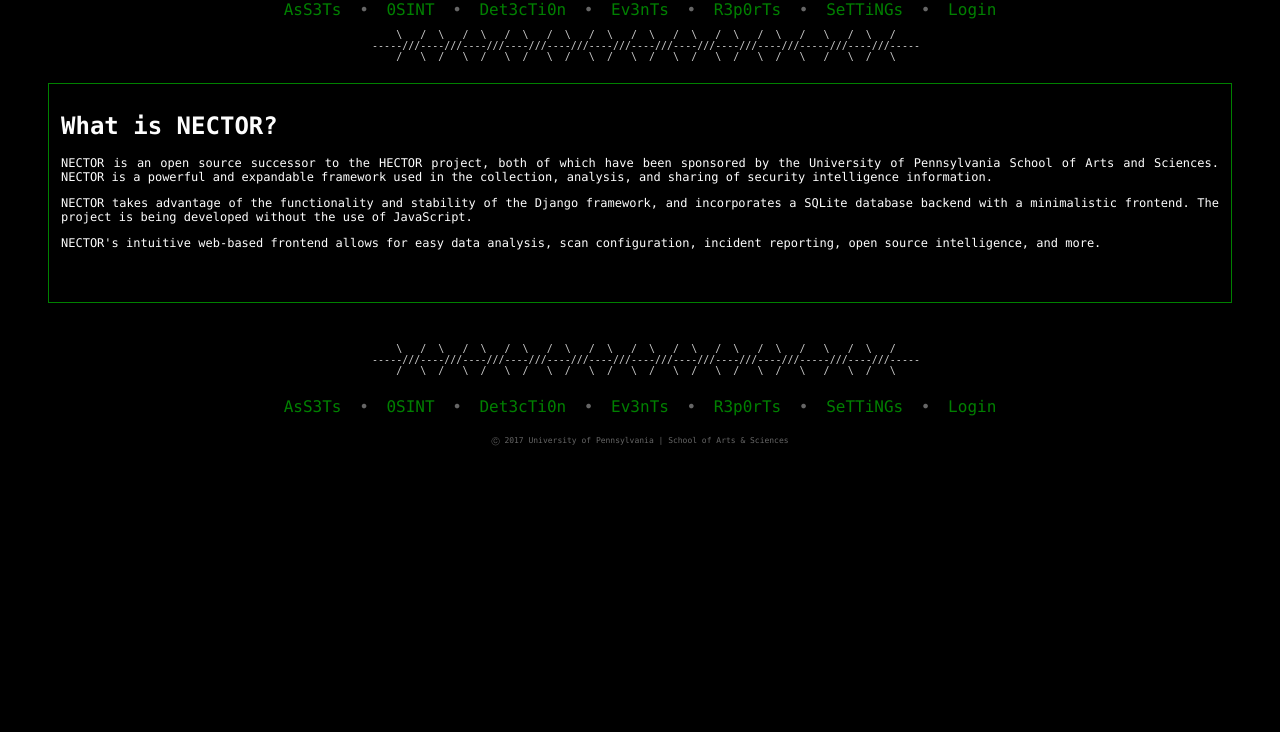
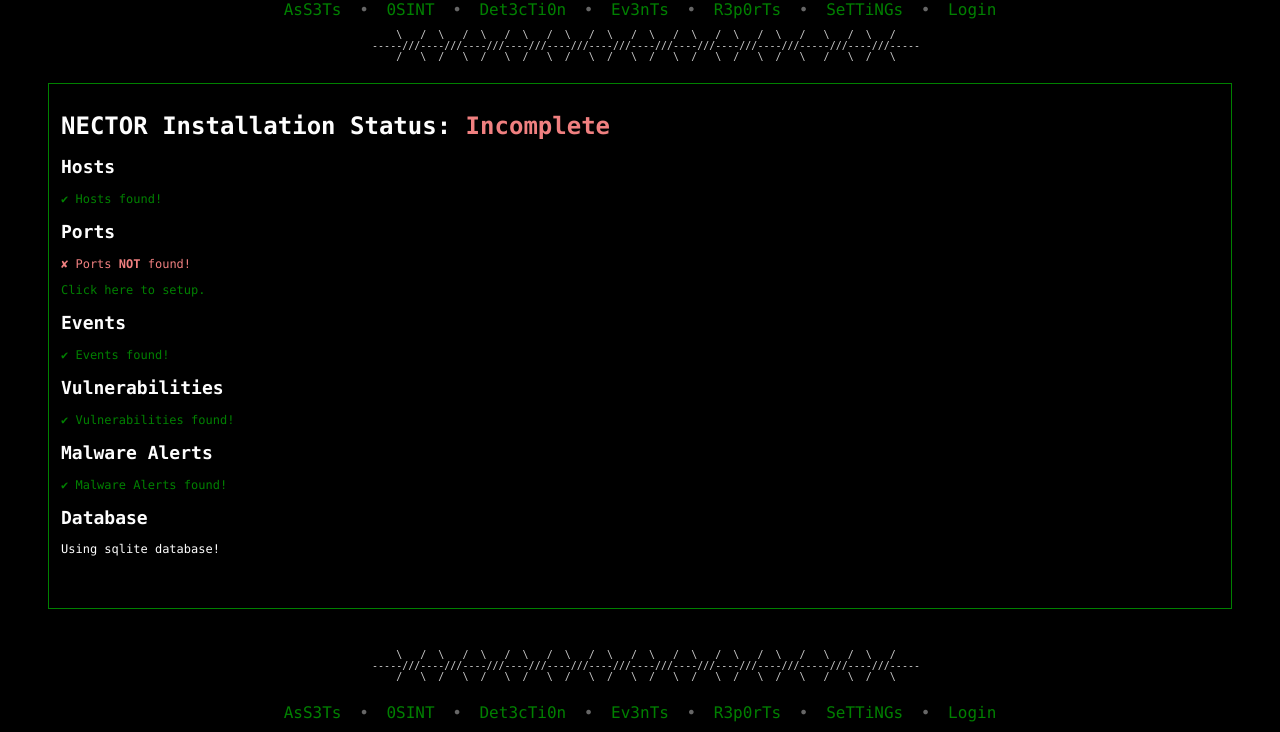
Before and after one commit to clayball/nector, a Django app: page / in a window 1280 px wide. Shown: the part 180-912 px from the top of the page. Before the commit the page ends 626 px from the top, so only its background shows below. Run offline with Django 3.2, Linux system fonts and the light colour scheme; tables that the repository leaves empty hold one stand-in row (values such as "Sample post").

Commit message:
Fixing Vulns setup, adding Malware setup.

```diff
--- a/nector/urls.py
+++ b/nector/urls.py
@@ -32,7 +32,7 @@
     url(r'^reports/', views.reports, name='reports'),
     url(r'^scans/', include('scans.urls')),
     url(r'^settings/', views.settings, name='settings'),
-    url(r'^status/', include('nector_home.urls')),
+    url(r'^status/', views.status, name='status'),
     url(r'^trending/', include('trending.urls')),
     url(r'^vulnz/', include('vulnerabilities.urls')),
 
--- a/nector_home/templates/nector_home/status.html
+++ b/nector_home/templates/nector_home/status.html
@@ -151,12 +151,46 @@
 {% endif %}
 
 {% if sup_malware %}
-<div style="float:right; margin-right:100px">
-<h2>Malware Setup</h2>
-<form>
-    <input type="textarea">
-    <input type="button">
+<div style="float:right; margin-right:20px">
+<h2>Malware Alerts Setup</h2>
+
+<p>Enter the following info for your Malware Alerts:</p><br>
+<b>
+<p>Alert ID&nbsp;&nbsp;&nbsp;Alert Type&nbsp;&nbsp;
+    &nbsp;&nbsp;&nbsp;File Name&nbsp;&nbsp;&nbsp;&nbsp;&nbsp;
+    &nbsp;
+    Computer&nbsp;&nbsp;&nbsp;&nbsp;
+    &nbsp;&nbsp;IPv4 Address&nbsp;&nbsp;&nbsp;&nbsp;&nbsp;&nbsp;
+    Contact Group&nbsp;&nbsp;&nbsp;&nbsp;Virus&nbsp;&nbsp;&nbsp;
+    &nbsp;&nbsp;&nbsp;&nbsp;&nbsp;&nbsp;&nbsp;&nbsp;&nbsp;&nbsp;Action Taken&nbsp;&nbsp;&nbsp;
+    Comment</p>
+</b>
+<form name="malware_form" action="/status/submit-malware/" method="post">{% csrf_token %}
+    {{ mals_form.management_form }}
+    {% for mal_form in mals_form %}
+    {{mal_form}}<br><br>
+    {% endfor %}
+    <input type="hidden" name="num_extra_forms" value={{extra_forms}}>
+    <br><button type="submit" name="add-additional-event" class="btn-link"><u>[Add another Malware Alert]</u></button>
+    <br><br><br><input type="submit" value="Submit">
 </form>
+
+<br><br>
+<b>- OR -</b>
+<br><br>
+<p>Upload a file containing your Malware Alerts.<br>
+   Follow the formatting of <i>sample-data/sample-malware.csv</i>.<br>
+   If you have use Symantec Endpoint Protection (SEP) Alerts, you can easily
+   generate this file by doing the following:</p>
+   <ol>
+       <li>todo</li>
+   </ol>
+   <br>
+<form action="/status/submit-malware/" method="post" enctype="multipart/form-data">{% csrf_token %}
+    <input type="file" name="malware_file">
+    <br><br><input type="submit" value="Upload">
+</form>
+
 </div>
 {% endif %}
 
@@ -192,11 +226,11 @@
 <a href="/status/setup-vulns/">Click here to setup.</a>
 {% endif %}
 
-<h2>Malware Info</h2>
+<h2>Malware Alerts</h2>
 {% if malware_installed %}
-<p style="color:green">&#10004; Malware Info found!</p>
+<p style="color:green">&#10004; Malware Alerts found!</p>
 {% else %}
-<p style="color:lightcoral">&#10008; Malware Info <b>NOT</b> found!</p>
+<p style="color:lightcoral">&#10008; Malware Alerts <b>NOT</b> found!</p>
 <a href="/status/setup-malware/">Click here to setup.</a>
 {% endif %}
 
--- a/nector_home/urls.py
+++ b/nector_home/urls.py
@@ -15,4 +15,5 @@
     url(r'^nmap-ports/', views.nmap_ports, name='nmap_ports'),
     url(r'^submit-events/', views.submit_events, name='submit_events'),
     url(r'^submit-vulns/', views.submit_vulns, name='submit_vulns'),
+    url(r'^submit-malware/', views.submit_malware, name='submit_malware'),
 ]
--- a/nector_home/views.py
+++ b/nector_home/views.py
@@ -10,14 +10,39 @@
 from events.models import Event
 from malware.models import Malware
 
-from forms import EventForm, VulnForm
+from forms import EventForm, VulnForm, MalwareForm
 
 import os.path # Used to check for existing subnets.txt
 import subprocess # Used for performing nmap scans.
 
 
 def index(request):
-    return status(request)
+    installation_complete = False
+
+    subnets_installed = os.path.isfile('subnets.txt')
+
+    hosts_installed = Host.objects.all().exists()
+    vulns_installed = Vulnerability.objects.all().exists()
+    events_installed = Event.objects.all().exists()
+    malware_installed = Malware.objects.all().exists()
+    ports_installed = Host.objects.all().filter(ports__icontains='"').exists()
+
+    if hosts_installed and vulns_installed and events_installed \
+       and ports_installed and malware_installed:
+        installation_complete = True
+
+    context = {'subnets_installed' : subnets_installed,
+               'hosts_installed'   : hosts_installed,
+               'vulns_installed'   : vulns_installed,
+               'events_installed'  : events_installed,
+               'malware_installed' : malware_installed,
+               'ports_installed'   : ports_installed,
+               'installation_complete' : installation_complete,
+               'db_type' : connection.vendor}
+
+    if installation_complete:
+        return about(request)
+    return render(request, 'nector_home/status.html', context)
 
 
 def osint(request):
@@ -44,6 +69,8 @@
 def status(request, sup_hosts=False, sup_ports=False, sup_events=False, sup_vulns=False, sup_malware=False):
     installation_complete = False
 
+    print 'x'
+
     subnets_installed = os.path.isfile('subnets.txt')
 
     hosts_installed = Host.objects.all().exists()
@@ -52,7 +79,8 @@
     malware_installed = Malware.objects.all().exists()
     ports_installed = Host.objects.all().filter(ports__icontains='"').exists()
 
-    if hosts_installed and vulns_installed and events_installed and malware_installed:
+    if hosts_installed and vulns_installed and events_installed \
+       and ports_installed and malware_installed:
         installation_complete = True
 
     context = {'subnets_installed' : subnets_installed,
@@ -77,8 +105,10 @@
         context['vulns_form'] = formset_factory(VulnForm)
         context['extra_forms'] = 1
 
-    if installation_complete:
-        return about(request)
+    if sup_malware:
+        context['mals_form'] = formset_factory(MalwareForm)
+        context['extra_forms'] = 1
+
     return render(request, 'nector_home/status.html', context)
 
 
@@ -161,7 +191,8 @@
         malware_installed = Malware.objects.all().exists()
         ports_installed = Host.objects.all().filter(ports__icontains='"').exists()
 
-        if hosts_installed and vulns_installed and events_installed and malware_installed:
+        if hosts_installed and vulns_installed and events_installed \
+           and ports_installed and malware_installed:
             installation_complete = True
 
         context = {'subnets_installed' : subnets_installed,
@@ -177,8 +208,6 @@
         context['sup_events'] = True
         context['extra_forms'] = extra_forms
 
-        if installation_complete:
-            return about(request)
         return render(request, 'nector_home/status.html', context)
 
     elif 'event_file' in request.FILES:
@@ -236,7 +265,8 @@
         malware_installed = Malware.objects.all().exists()
         ports_installed = Host.objects.all().filter(ports__icontains='"').exists()
 
-        if hosts_installed and vulns_installed and events_installed and malware_installed:
+        if hosts_installed and vulns_installed and events_installed \
+           and ports_installed and malware_installed:
             installation_complete = True
 
         context = {'subnets_installed' : subnets_installed,
@@ -252,8 +282,6 @@
         context['sup_vulns'] = True
         context['extra_forms'] = extra_forms
 
-        if installation_complete:
-            return about(request)
         return render(request, 'nector_home/status.html', context)
 
     elif 'vuln_file' in request.FILES:
@@ -272,14 +300,89 @@
         with open('vulnlist.csv', 'w') as vulnlist_csv:
             vulnlist_csv.write('"Plugin","Plugin Name","Severity","IP Address","DNS Name"\n')
             for f in vulns_formset:
-                clean = f.cleaned_data
-                line = '"%s","%s","%s","%s","%s"\n' % (clean['plugin_id'],
-                                                 clean['plugin_name'],
-                                                 clean['severity'],
-                                                 clean['ipv4_address'],
-                                                 clean['host_name'],)
+                if f.is_valid():
+                    clean = f.cleaned_data
+                    line = '"%s","%s","%s","%s","%s"\n' % (clean['plugin_id'],
+                                                     clean['plugin_name'],
+                                                     clean['severity'],
+                                                     clean['ipv4_address'],
+                                                     clean['host_name'],)
 
-                vulnlist_csv.write(line)
+                    vulnlist_csv.write(line)
             vulnlist_csv.close()
         update_db()
         return status(request)
+
+
+def submit_malware(request):
+    if not request.POST:
+        return status(request, sup_malware=True)
+
+    extra_forms = 1
+
+    if 'add-additional-event' in request.POST:
+
+        extra_forms = int(request.POST['num_extra_forms']) + 1
+        malware_formset = formset_factory(MalwareForm, extra=extra_forms)
+
+        installation_complete = False
+
+        subnets_installed = os.path.isfile('subnets.txt')
+
+        hosts_installed = Host.objects.all().exists()
+        vulns_installed = Vulnerability.objects.all().exists()
+        events_installed = Event.objects.all().exists()
+        malware_installed = Malware.objects.all().exists()
+        ports_installed = Host.objects.all().filter(ports__icontains='"').exists()
+
+        if hosts_installed and vulns_installed and events_installed \
+           and ports_installed and malware_installed:
+            installation_complete = True
+
+        context = {'subnets_installed' : subnets_installed,
+                   'hosts_installed'   : hosts_installed,
+                   'vulns_installed'   : vulns_installed,
+                   'events_installed'  : events_installed,
+                   'malware_installed' : malware_installed,
+                   'ports_installed'   : ports_installed,
+                   'installation_complete' : installation_complete,
+                   'db_type' : connection.vendor}
+
+        context['mals_form'] = malware_formset
+        context['sup_malware'] = True
+        context['extra_forms'] = extra_forms
+
+        return render(request, 'nector_home/status.html', context)
+
+    elif 'malware_file' in request.FILES:
+        input_file = request.FILES['malware_file'].read()
+        with open('malware.csv', 'w') as malware_csv:
+            for line in input_file:
+                malware_csv.write(line)
+            malware_csv.close()
+        update_db()
+        return status(request)
+
+    else:
+        extra_forms = int(request.POST['num_extra_forms'])
+        mals_formset = formset_factory(MalwareForm, extra=extra_forms)
+        mals_formset = mals_formset(request.POST)
+        with open('malware.csv', 'w') as malware_csv:
+            malware_csv.write('AlertID,AlertType,File,Computer,NumericIP,ContactGroup,Virus,ActualAction,Comment\n')
+            for f in mals_formset:
+                if f.is_valid():
+                    clean = f.cleaned_data
+                    line = '%s,%s,%s,%s,%s,%s,%s,%s,%s\n' % (clean['alert_id'],
+                                                     clean['alert_type'],
+                                                     clean['file_name'],
+                                                     clean['computer'],
+                                                     clean['numeric_ip'],
+                                                     clean['contact_group'],
+                                                     clean['virus'],
+                                                     clean['actual_action'],
+                                                     clean['comment'])
+
+                    malware_csv.write(line)
+            malware_csv.close()
+        update_db()
+        return status(request)
```
Also changed, not shown: hosts/models.py (+8 -3 lines), nector_home/forms.py (+46 -0 lines), vulnerabilities/models.py (+19 -9 lines).
